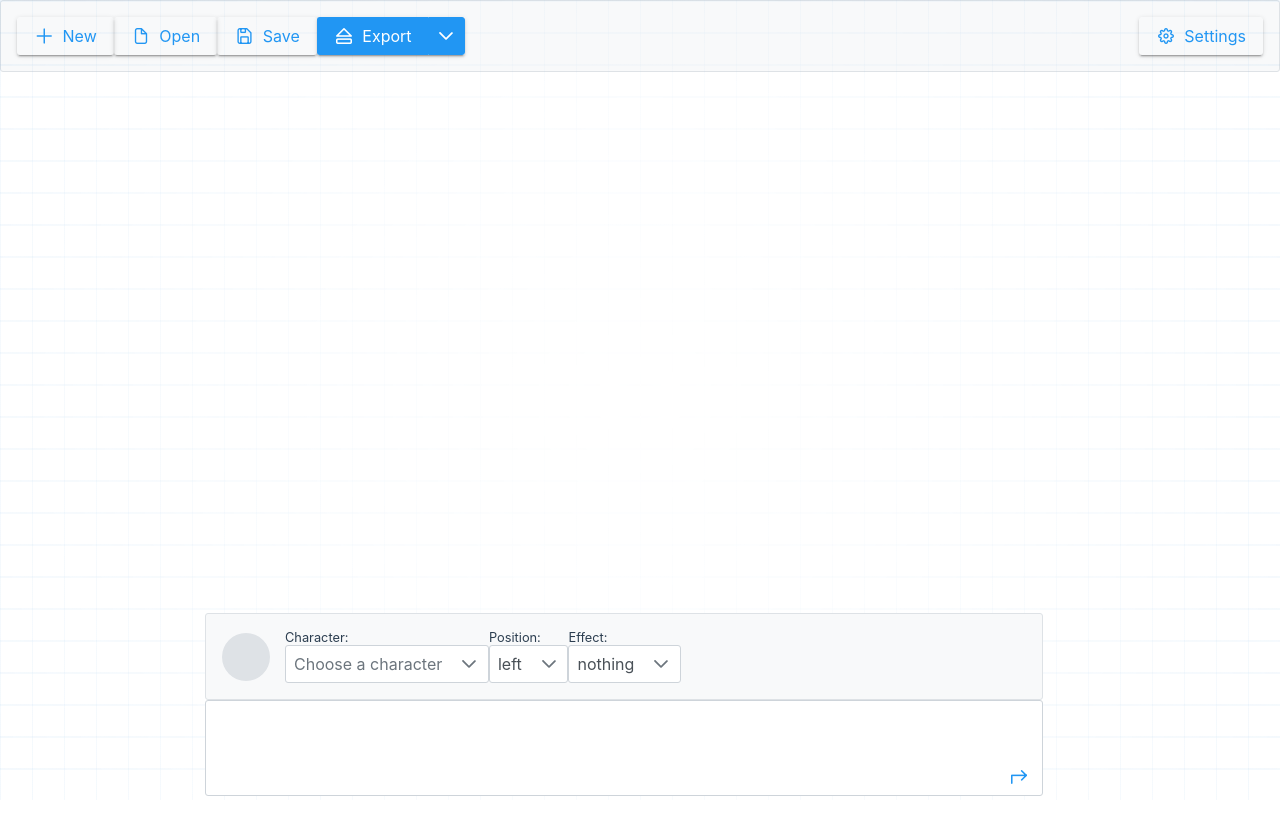
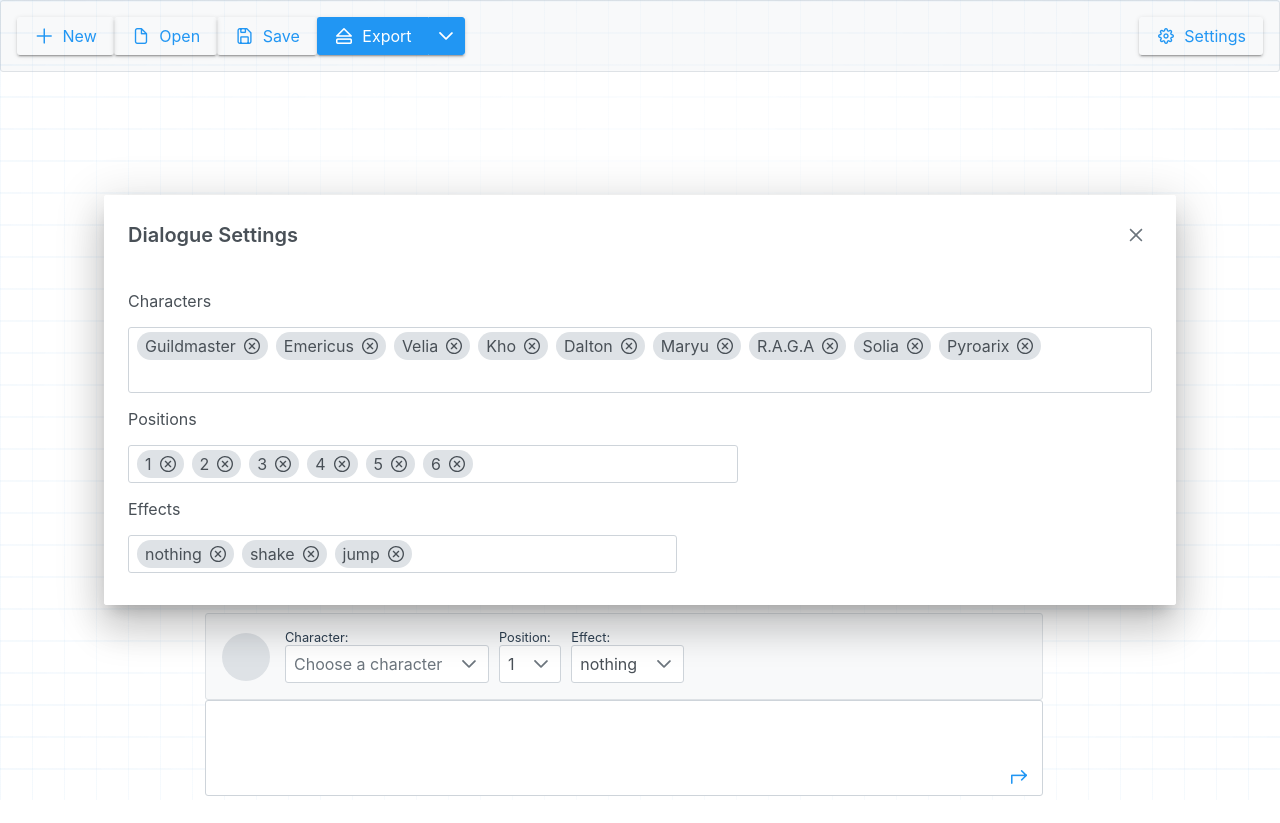
Before and after one commit to janinevaranta/kilta-dialogue-maker, a Vue app: page /#/ in a window 1280 px wide. Both pictures are taken after a click on the button "Settings". Built offline with nearby package versions, Linux system fonts and the light colour scheme.

Commit message:
Implemented bases for export and dialogue settings

```diff
--- /dev/null
+++ b/src/components/DialogueExportSettings.vue
@@ -0,0 +1,37 @@
+<script setup lang="ts">
+import { ref } from "vue";
+
+const dialogueStartStructure = ref("");
+const messageStructure = ref("");
+const dialogueEndStructure = ref("");
+
+// Define the regex strings.
+// These will be used to search for a match in
+// the dialogue export settings.
+const messageContentRegex = {
+  author: "(\/\/AUTHOR\/\/)",
+  effect: "(\/\/EFFECT\/\/)",
+  position: "(\/\/POSITION\/\/)",
+  number: "(\/\/NUMBER\/\/)",
+}
+
+</script>
+
+<template>
+  <div class="dialog-container">
+    <h5>Dialogue Start</h5>
+    <Textarea v-model="dialogueStartStructure" rows="5" cols="30" :auto-resize="true" />
+    <h5>Message Output</h5>
+    <Textarea v-model="messageStructure" rows="5" cols="30" :auto-resize="true" />
+    <h5>Dialogue End</h5>
+    <Textarea v-model="dialogueEndStructure" rows="5" cols="30" :auto-resize="true" />
+  </div>
+</template>
+
+<style scoped>
+
+.dialog-container {
+  width: 80vw;
+}
+
+</style>
--- a/src/components/DialogueInput.vue
+++ b/src/components/DialogueInput.vue
@@ -1,11 +1,14 @@
 <script setup lang="ts">
 import { ref, reactive, watch, defineEmits } from "vue";
+import { useToast } from "primevue/usetoast";
 import * as dialogueOptions from "../data";
+
+const toast = useToast();
 
 const dialogueInput = ref("");
 
 const dialogueOptionsSelected = reactive({
-  position: "left",
+  position: "1",
   author: "",
   transition: "nothing",
 });
@@ -19,6 +22,13 @@ function createMessage() {
    * Emit the properties of the new message to the parent component
    * and reset the initial value of the input back to empty.
    */
+  if (dialogueOptionsSelected.author == "") {
+    toast.add({severity: "warn", summary: "Empty Author", detail: "Please select an author for the message.", life: 5000});
+    return;
+  } else if (dialogueInput.value.trim() == "") {
+    toast.add({severity: "warn", summary: "Empty Input", detail: "Message input cannot be empty.", life: 5000});
+    return;
+  }
   emit("createMessage", {
     author: dialogueOptionsSelected.author,
     content: dialogueInput.value.trim(),
@@ -36,15 +46,15 @@ function createMessage() {
       <Toolbar class="dialogue-input-toolbar">
         <template #start>
           <Avatar class="dialogue-input-avatar" size="large" shape="circle" />
-          <span>
+          <span class="dialogue-input-setting">
             <p class="dropdown-label">Character:</p>
             <Dropdown v-model="dialogueOptionsSelected.author" :options="dialogueOptions.dialogueCharacters" placeholder="Choose a character" />
           </span>
-          <span>
+          <span class="dialogue-input-setting">
             <p class="dropdown-label">Position:</p>
             <Dropdown v-model="dialogueOptionsSelected.position" :options="dialogueOptions.dialoguePositions" />
           </span>
-          <span>
+          <span class="dialogue-input-setting">
             <p class="dropdown-label">Effect:</p>
             <Dropdown v-model="dialogueOptionsSelected.transition" :options="dialogueOptions.dialogueTransitionEffects" />
           </span>
@@ -62,6 +72,9 @@ function createMessage() {
   justify-content: flex-end;
   z-index: 1;
 }
+.dialogue-input-setting {
+  margin-right: 10px;
+}
 .dialogue-input-avatar {
   margin-right: 15px;
 }
--- a/src/components/DialogueNavBar.vue
+++ b/src/components/DialogueNavBar.vue
@@ -11,7 +11,7 @@ const exportItems = ref([
     label: "Export Settings",
     icon: "pi pi-fw pi-cog",
     command: () => {
-      console.log("Export settings.")
+      emit("openExportSettings");
     }
   }
 ])
@@ -23,6 +23,8 @@ const props = defineProps<{
 const emit = defineEmits<{
   (e: "saveFile"): void,
   (e: "openFile"): void,
+  (e: "openExportSettings"): void,
+  (e: "openDialogueSettings"): void,
 }>()
 </script>
 
@@ -38,7 +40,7 @@ const emit = defineEmits<{
         </span>
       </template>
       <template #end>
-        <Button label="Settings" icon="pi pi-fw pi-cog" class="p-button-raised p-button-text" />
+        <Button label="Settings" icon="pi pi-fw pi-cog" class="p-button-raised p-button-text" @click="emit('openDialogueSettings')"/>
       </template>
     </Toolbar>
   </nav>
--- /dev/null
+++ b/src/components/DialogueSettings.vue
@@ -0,0 +1,41 @@
+<script setup lang="ts">
+import { ref, inject, onMounted } from "vue";
+import { defaultDialogueSettings } from "../data/index.js";
+
+import type { Ref } from "vue";
+import type { DialogueSetting } from "../data/index.js";
+
+// Initialize the different setting values.
+// All values are expected to be strings.
+const dialogueCharacters: Ref<string[]> = ref([]);
+const dialoguePositions: Ref<string[]> = ref([]);
+const dialogueEffects: Ref<string[]> = ref([]);
+
+// Load the global configurations, set initially in the parent component.
+const dialogueSettings = inject<DialogueSetting[]>("dialogueSettings", defaultDialogueSettings);
+
+onMounted(() => {
+  dialogueCharacters.value = dialogueSettings.value[0].currentValue;
+  dialoguePositions.value = dialogueSettings.value[1].currentValue;
+  dialogueEffects.value = dialogueSettings.value[2].currentValue;
+});
+</script>
+
+<template>
+  <div class="dialog-container">
+    <p>Characters</p>
+    <Chips v-model="dialogueCharacters" />
+    <p>Positions</p>
+    <Chips v-model="dialoguePositions" />
+    <p>Effects</p>
+    <Chips v-model="dialogueEffects" />
+  </div>
+</template>
+
+<style scoped>
+
+.dialog-container {
+  width: 80vw;
+}
+
+</style>
--- a/src/data/index.ts
+++ b/src/data/index.ts
@@ -1,4 +1,27 @@
 // All constant data that can be used in the options.
+
+enum MessageStates {
+  Normal,
+  // Set if "Change Order" options is pressed.
+  // The element will swap with the next selected one in position in the dialogue chain.
+  IsSwapping,
+  // Set once an other message is set to "isSwapping" state.
+  IsSwapTarget,
+  // Set if the message is being editted.
+  IsEditing,
+};
+
+enum DialoguePositionClass {
+  Left = "dialogue-pos-left",
+  Right = "dialogue-pos-right",
+}
+
+interface DialogueSetting {
+  name: string,
+  description: string,
+  defaultValue: string[],
+  currentValue: string[],
+}
 
 const dialogueCharacters = [
   "Guildmaster",
@@ -17,25 +40,43 @@ const dialogueTransitionEffects = [
   "jump",
 ];
 
-enum MessageStates {
-  Normal,
-  // Set if "Change Order" options is pressed.
-  // The element will swap with the next selected one in position in the dialogue chain.
-  IsSwapping,
-  // Set once an other message is set to "isSwapping" state.
-  IsSwapTarget,
-  // Set if the message is being editted.
-  IsEditing,
-};
+const dialoguePositions = [
+  "1",
+  "2",
+  "3",
+  "4",
+  "5",
+  "6",
+];
 
-enum DialoguePositionClass {
-  Left = "dialogue-pos-left",
-  Right = "dialogue-pos-right",
+const defaultDialogueSettings = [{
+  name: "Characters",
+  description: "List of characters that can appear in the dialogues.",
+  defaultValue: dialogueCharacters,
+  currentValue: dialogueCharacters,
+},
+{
+  name: "Positions",
+  description: "List of positions that can be set for each character.",
+  defaultValue: dialoguePositions,
+  currentValue: dialoguePositions,
+},
+{
+  name: "Effects",
+  description: "List of effects that can be set for each message.",
+  defaultValue: dialogueTransitionEffects,
+  currentValue: dialogueTransitionEffects,
+}];
+
+export {
+  dialoguePositions,
+  dialogueCharacters,
+  dialogueTransitionEffects,
+  defaultDialogueSettings,
+  MessageStates,
+  DialoguePositionClass,
 }
 
-const dialoguePositions = [
-  "left",
-  "right"
-];
-
-export { dialoguePositions, dialogueCharacters, dialogueTransitionEffects, MessageStates, DialoguePositionClass }
+export type {
+  DialogueSetting
+}
--- a/src/views/Dialogue.vue
+++ b/src/views/Dialogue.vue
@@ -1,16 +1,28 @@
 <script setup lang="ts">
 import DynamicDialog from "primevue/dynamicdialog";
+import Toast from "primevue/toast";
+
 import DialogueNavBar from "../components/DialogueNavBar.vue";
 import DialogueMessage from "../components/DialogueMessage.vue";
 import DialogueInput from "../components/DialogueInput.vue";
 import DialogueFileOpener from "../components/DialogueFileOpener.vue";
+import DialogueExportSettings from "../components/DialogueExportSettings.vue";
+import DialogueSettings from "../components/DialogueSettings.vue";
 
-import { MessageStates } from "../data";
+import { MessageStates, defaultDialogueSettings } from "../data";
 import FileSaver from "file-saver";
 
-import { ref } from "vue";
+import { ref, provide } from "vue";
 import type { Ref } from "vue";
 import { useDialog } from "primevue/usedialog";
+import { useToast } from "primevue/usetoast";
+
+interface DialogueSetting {
+  name: string,
+  description: string,
+  defaultValue: any,
+  currentValue: any,
+}
 
 interface MessageOptions {
   index?: number,
@@ -26,13 +38,38 @@ interface SaveConfig {
   content: Array<MessageOptions>,
 }
 
+const dialogueSettings: Ref<DialogueSetting[]> = ref([]);
+
+// Try to load the settings from the local storage, if they exists.
+// If not, load the default settings.
+const savedSettings = localStorage.getItem("dialogueSettings");
+if (savedSettings) {
+  dialogueSettings.value = JSON.parse(savedSettings);
+} else {
+  dialogueSettings.value = defaultDialogueSettings;
+  localStorage.setItem("dialogueSettings", JSON.stringify(dialogueSettings.value));
+}
+
+// Provide the settings globally for every child component.
+provide("dialogueSettings", dialogueSettings);
+
 const dialogueMessages: Ref<MessageOptions[]> = ref([]);
 const currentMessageAction = ref(MessageStates.Normal);
 
 const dialogueName = ref("new-dialogue");
 
 const dialog = useDialog();
+const toast = useToast();
 
+
+function changeSettings(newSettings: DialogueSetting[]) {
+  /**
+   * Change any setting values provided in the parameters.
+   * @param newSettings A new array of DialogueSetting objects to be applied.
+   */
+
+  dialogueSettings.value = newSettings;
+}
 function createMessage(opts: MessageOptions) {
   dialogueMessages.value.push(opts);
 }
@@ -69,16 +106,30 @@ function stopEditing(index: number, newAuthor: string, newContent: string, newPo
 }
 
 function saveFile() {
+  /**
+   * Save the current dialogueMessages object as a JSON.
+   * The user's browser should automatically start downloading
+   * the new json file.
+   */
+  // Define some additional info to be included in the json.
   const saveConfig: SaveConfig = {
     version: 0.1,
     content: dialogueMessages.value,
   };
 
+  // Create a blob object out of the JSON and save it.
   const blob = new Blob([JSON.stringify(saveConfig, null, 2)], {type: "application/json;charset=utf-8"});
   FileSaver.saveAs(blob, "dialogue.json");
+
+  // Display a success message.
+  toast.add({severity: "success", summary: "File Saved", detail: "File has been saved and should start downloading soon.", life: 5000});
 }
-
 function openFile() {
+  /**
+   * Open a loaded file.
+   * The save file is first validated, after which
+   * the savefile message content is assigned to the dialogueMessages object.
+   */
   dialog.open(DialogueFileOpener, {
     props: {
       header: "Open a saved dialogue file"
@@ -88,24 +139,43 @@ function openFile() {
       if (data) {
         const loadedMessages = JSON.parse(data);
         try {
-          dialogueMessages.value = loadedMessages;
+          dialogueMessages.value = loadedMessages.content;
+          toast.add({severity: "success", summary: "File Opened", detail: "File has been opened successfully.", life: 5000});
         }
         catch (e) {
           console.log(e);
+          toast.add({severity: "error", summary: "File Error", detail: "Something went wrong when opening the file.", life: 5000});
         }
       }
     }
   });
 }
+function openDialogueSettings() {
+  dialog.open(DialogueSettings, {
+    props: {
+      header: "Dialogue Settings",
+    }
+  })
+}
+function openExportSettings() {
+  dialog.open(DialogueExportSettings, {
+    props: {
+      header: "Export Settings",
+    }
+  })
+}
 </script>
 
 <template>
+  <Toast></Toast>
   <DynamicDialog></DynamicDialog>
   <div id="dialogue">
     <DialogueNavBar
       :dialogue-name="dialogueName"
       @save-file="saveFile"
       @open-file="openFile"
+      @open-dialogue-settings="openDialogueSettings"
+      @open-export-settings="openExportSettings"
     />
     <div id="dialogue-controls">
       <div id="dialogue-content">
```
